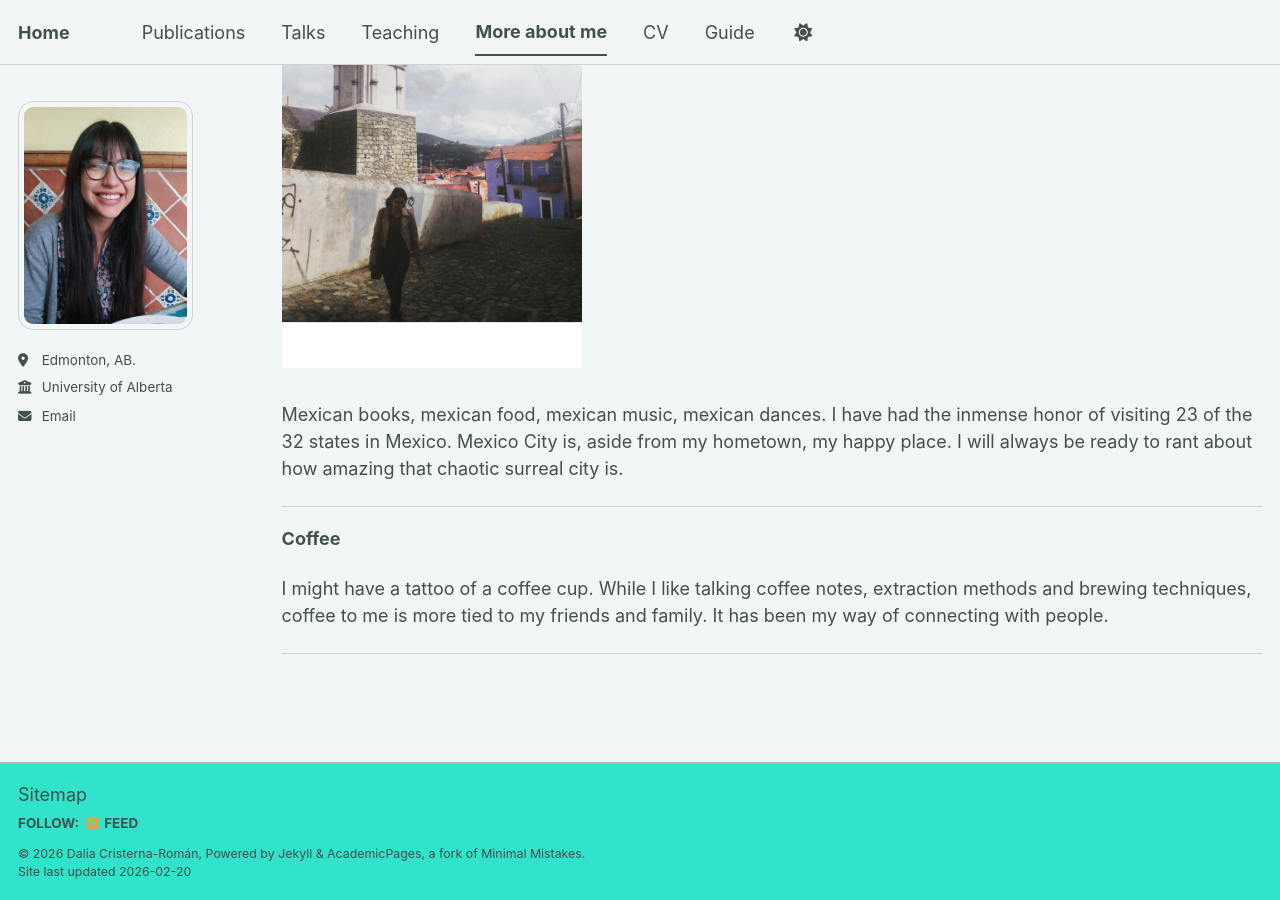
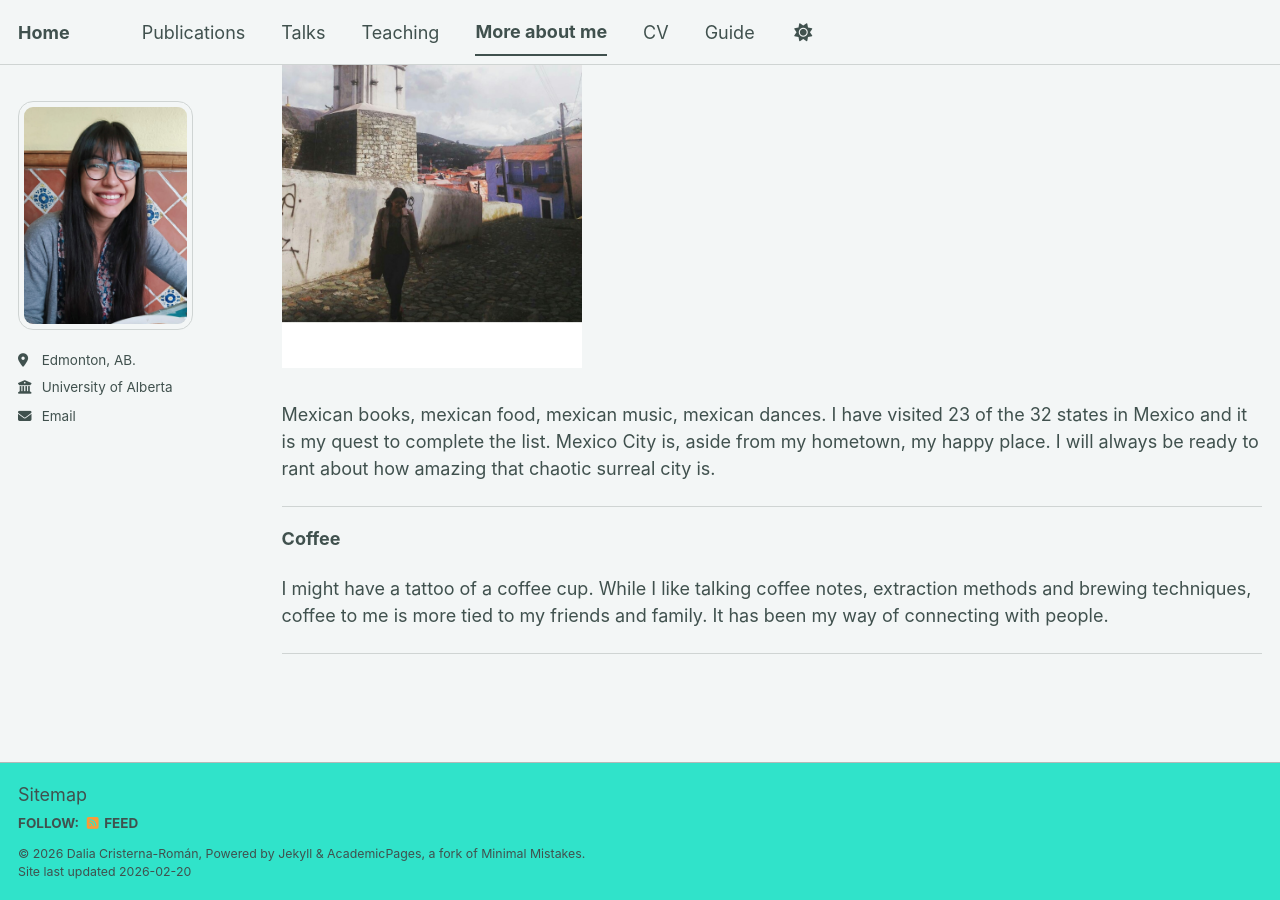
Before and after one commit to daliacristernaroman/dcr3.github.io, a Jekyll site: the page built from _pages/portfolio.html, in a window 1280 px wide and 900 px high, scrolled down 738 px. Built offline with Jekyll 4.4.1, drawn with Linux system fonts in a browser that asks for light colours; a script bundle is joined from its source files by our own code; library files that are not in the unit come from our copies.

Commit message:
Revise description of Mexico travel experiences

```diff
--- a/_pages/portfolio.html
+++ b/_pages/portfolio.html
@@ -35,7 +35,7 @@ In a past life I was a cultural journalist and a dancer working in a newspaper.
 <img src="/images/realdelmonte.jpg" alt="Real del Monte, Mexico" width="300" style="margin-bottom: 15px;">
 
 <p>
-Mexican books, mexican food, mexican music, mexican dances. I have had the inmense honor of visiting 23 of the 32 states in Mexico. Mexico City is, aside from my hometown, my happy place. I will always be ready to rant about how amazing that chaotic surreal city is.
+Mexican books, mexican food, mexican music, mexican dances. I have visited 23 of the 32 states in Mexico and it is my quest to complete the list. Mexico City is, aside from my hometown, my happy place. I will always be ready to rant about how amazing that chaotic surreal city is.
 </p>
 
 <hr>
```
